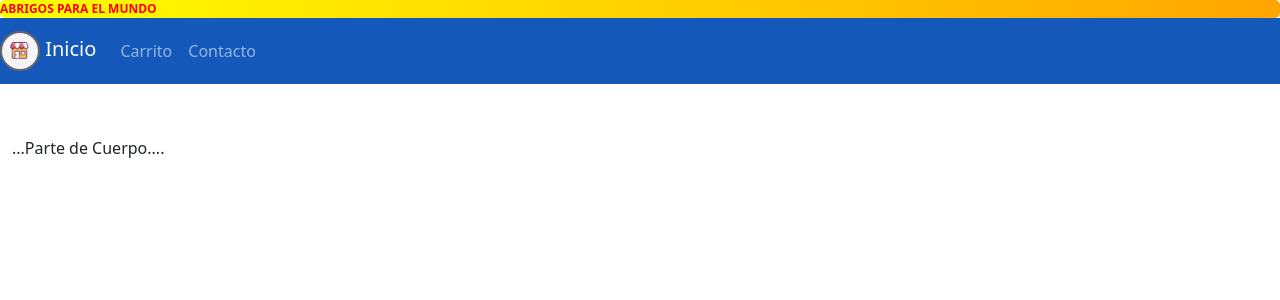
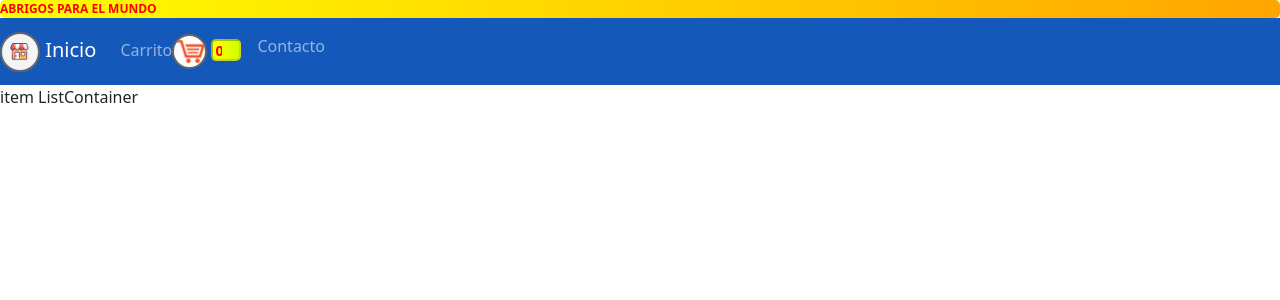
Before and after one commit to jcachom/ventas_react, a React (Create React App) app: page / in a window 1280 px wide. Shown: the top 300 px of the page. Built offline with nearby package versions, Linux system fonts and the light colour scheme.

Commit message:
Desafio-Componentes01

```diff
--- /dev/null
+++ b/src/App.js
@@ -0,0 +1,14 @@
+import React from 'react';
+import NavBars from './Componentes/NavBar';
+import ItemListContainer from './Componentes/ItemListContainer';
+
+function App(){
+    return (
+   <div>
+       <NavBars/>
+       <ItemListContainer titulo="item ListContainer" />
+   </div>
+    );
+}
+
+export default App ;
--- /dev/null
+++ b/src/Componentes/CartWidget.js
@@ -0,0 +1,25 @@
+import React from 'react';
+import Carrito from './carrito_naranja.png';
+
+
+function CartWidget(){
+  return (
+
+    <div >
+
+    <label for="Name">Carrito</label>
+
+    <img src={Carrito} alt="Carrito"  className="cartRedonda"></img>{' '}
+
+    <input style={{width: '30px'}} type="number" value="0"   disabled   className="formatCarrito"/>
+
+    </div>
+
+
+  );
+  }
+
+
+
+
+    export default CartWidget;
--- /dev/null
+++ b/src/Componentes/ItemListContainer.js
@@ -0,0 +1,15 @@
+
+import React, { Component } from 'react';
+
+class  ItemListContainer extends  Component {
+    render() {
+
+        return (
+            <div>
+            {this.props.titulo}
+            </div>
+             );
+    }
+
+}
+export default ItemListContainer ;
--- a/src/Componentes/NavBar.css
+++ b/src/Componentes/NavBar.css
@@ -69,6 +69,14 @@
     border:2px solid #666;
 }
 
+.cartRedonda {
+  width:35px;
+  height:35px;
+  border-radius:100px;
+  border:2px solid #666;
+   background-color: white;
+}
+
 
 .ptitulo {
   font-weight: bold;
@@ -78,3 +86,14 @@
   font-size: 12px;
 
 }
+
+
+.formatCarrito {
+  font-weight: bold;
+  color: red;
+  border-radius: 5px;
+  background-image: linear-gradient(to left, rgb(208, 255, 0), yellow);
+  font-size: 14px;
+  height: 22px;
+
+}
--- a/src/Componentes/NavBar.js
+++ b/src/Componentes/NavBar.js
@@ -1,12 +1,9 @@
 import React from 'react';
- import 'bootstrap/dist/css/bootstrap.min.css' ;
- import { Nav ,  Navbar } from 'react-bootstrap';
- import logo from './tienda.jpg';
-
-
+import 'bootstrap/dist/css/bootstrap.min.css' ;
+import { Nav ,  Navbar } from 'react-bootstrap';
+import logo from './tienda.jpg';
+import CartWidget from './CartWidget';
 import './NavBar.css';
-
-
 
 function NavBars(){
   return (
@@ -29,7 +26,10 @@ function NavBars(){
          <Navbar.Collapse>
 
          <Nav>
-          <Nav.Link href="carrito.html">Carrito</Nav.Link>
+          <Nav.Link href="carrito.html">
+          <CartWidget/>
+          </Nav.Link>
+
           <Nav.Link href="contacto.html">Contacto</Nav.Link>
           </Nav>
 
@@ -37,9 +37,6 @@ function NavBars(){
 
 
       </Navbar>
-      <div className="content">
-           ...Parte de Cuerpo....
-      </div>
 
 
     </div>
--- a/src/index.js
+++ b/src/index.js
@@ -1,7 +1,6 @@
 
 import React from "react";
 import reactDom from "react-dom";
+import App from "./App"
 
-import NavBar from "./Componentes/NavBar";
-
-reactDom.render(<NavBar></NavBar>,document.getElementById("root"));
+reactDom.render(<App></App>,document.getElementById("root"));
```
Also changed, not shown: src/Componentes/CartWidget.css (added), src/Componentes/carrito_naranja.png (added).
